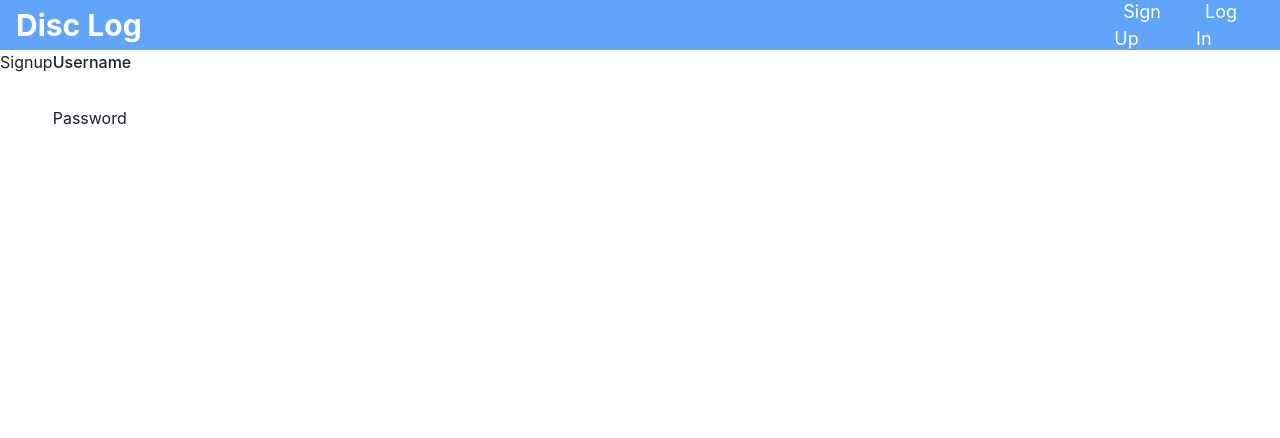
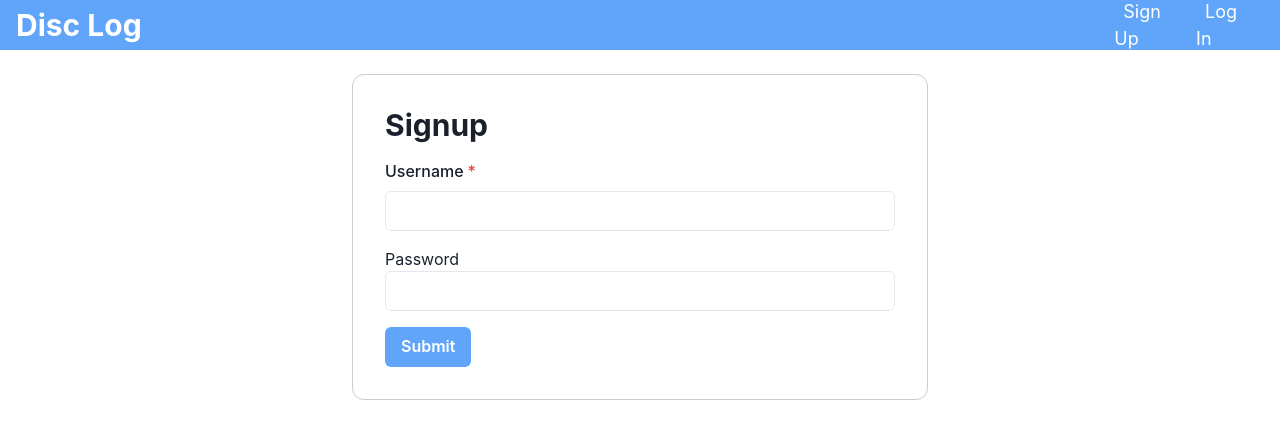
Before and after one commit to chris-jantzen/dg-bag-storage, a React (Create React App) app in the folder client/: page /signup in a window 1280 px wide. Shown: the top 438 px of the page. Built offline with nearby package versions, Linux system fonts and the light colour scheme.

Commit message:
Restructure client

```diff
--- a/client/package.json
+++ b/client/package.json
@@ -13,11 +13,13 @@
     "@types/node": "^12.0.0",
     "@types/react": "^17.0.0",
     "@types/react-dom": "^17.0.0",
+    "@types/react-query": "^1.2.9",
     "axios": "^0.21.1",
     "framer-motion": "^4",
     "lodash": "^4.17.21",
     "react": "^17.0.2",
     "react-dom": "^17.0.2",
+    "react-query": "^3.19.2",
     "react-router-dom": "^5.2.0",
     "react-scripts": "4.0.3",
     "web-vitals": "^1.0.1"
--- a/client/src/App.tsx
+++ b/client/src/App.tsx
@@ -2,7 +2,7 @@ import { BrowserRouter, Switch } from 'react-router-dom';
 
 import { BaseRoute, PrivateRoute, PublicRoute } from './utils/routerUtils';
 import { AuthContextProvider } from './store/contexts/authContext';
-import Bag from './views/bag/Bag';
+import Home from './views/home/Home';
 import Navbar from './components/navbar/Navbar';
 import Welcome from './views/welcome/Welcome';
 import Signup from './views/signup/Signup';
@@ -16,8 +16,8 @@ const App = () => {
           <Navbar />
           <Switch>
             <BaseRoute path='/' exact={true} />
-            <PrivateRoute path='/bag'>
-              <Bag />
+            <PrivateRoute path='/home'>
+              <Home />
             </PrivateRoute>
             <PublicRoute path='/welcome'>
               <Welcome />
--- /dev/null
+++ b/client/src/api/index.ts
@@ -0,0 +1,23 @@
+import axios, { Method, AxiosResponse } from 'axios';
+
+const api = axios.create({
+  // baseURL: process.env.REACT_APP_HOST_BACKEND
+  baseURL: 'http://localhost:5000', // TODO
+});
+
+const request = <T>(
+  method: Method,
+  url: string,
+  params: any
+): Promise<AxiosResponse<T>> => {
+  return api.request<T>({
+    method,
+    url,
+    params,
+  });
+};
+
+export const defaultQueryFn = async ({ queryKey }: any): Promise<unknown> => {
+  const data = await request(queryKey[0], queryKey[1], queryKey[2]);
+  return data;
+};
--- a/client/src/components/navbar/Navbar.tsx
+++ b/client/src/components/navbar/Navbar.tsx
@@ -20,7 +20,7 @@ const Navbar = () => {
           color='white'
           _hover={{ cursor: 'pointer' }}
           fontSize='3xl'
-          onClick={redirect('/bags')}
+          onClick={redirect('/home')}
         >
           Disc Log
         </Heading>
@@ -37,7 +37,7 @@ const Navbar = () => {
         }}
         h='100%'
       >
-        {auth.authenticated ? <SignedInNavItems /> : <SignedOutNavItems />}
+        {auth?.authenticated ? <SignedInNavItems /> : <SignedOutNavItems />}
       </UnorderedList>
     </Flex>
   );
--- a/client/src/index.tsx
+++ b/client/src/index.tsx
@@ -1,15 +1,13 @@
 import React from 'react';
 import ReactDOM from 'react-dom';
-import { ChakraProvider } from '@chakra-ui/react';
-import { theme } from './config/chakra_conf';
-import App from './App';
+// import App from './App';
 import reportWebVitals from './reportWebVitals';
+import IndexRouter from './router';
 
 ReactDOM.render(
   <React.StrictMode>
-    <ChakraProvider theme={theme}>
-      <App />
-    </ChakraProvider>
+    {/* <App /> */}
+    <IndexRouter />
   </React.StrictMode>,
   document.getElementById('root')
 );
--- /dev/null
+++ b/client/src/router/index.tsx
@@ -0,0 +1,55 @@
+import React, { Suspense, lazy } from 'react';
+import { QueryClient, QueryClientProvider } from 'react-query';
+import { defaultQueryFn } from '../api';
+import { ChakraProvider } from '@chakra-ui/react';
+import { theme } from '../assets/theme';
+import { BrowserRouter as Router, Route, Switch } from 'react-router-dom';
+import { BaseRoute, PrivateRoute, PublicRoute } from '../utils/routerUtils';
+import Home from '../views/home/Home';
+import Navbar from '../components/navbar/Navbar';
+import Signup from '../views/signup/Signup';
+import Login from '../views/login/Login';
+
+const Welcome = lazy(() => import('../views/welcome/Welcome'));
+
+const queryClient = new QueryClient({
+  defaultOptions: {
+    queries: {
+      queryFn: defaultQueryFn,
+    },
+  },
+});
+
+const IndexRouter: React.FC = () => {
+  return (
+    <QueryClientProvider client={queryClient}>
+      <ChakraProvider theme={theme}>
+        <Router>
+          <Navbar />
+          <Suspense fallback={<p>Loading...</p>}>
+            <Switch>
+              <Route
+                exact
+                // path={`${process.env.PUBLIC_URL}/`}
+                path='/welcome'
+                component={Welcome}
+              />
+              <BaseRoute path='/' exact={true} />
+              <PrivateRoute path='/home'>
+                <Home />
+              </PrivateRoute>
+              <PublicRoute path='/login'>
+                <Login />
+              </PublicRoute>
+              <PublicRoute path='/signup'>
+                <Signup />
+              </PublicRoute>
+            </Switch>
+          </Suspense>
+        </Router>
+      </ChakraProvider>
+    </QueryClientProvider>
+  );
+};
+
+export default IndexRouter;
--- a/client/src/utils/routerUtils.tsx
+++ b/client/src/utils/routerUtils.tsx
@@ -2,7 +2,7 @@ import React from 'react';
 import { Route, Redirect } from 'react-router-dom';
 import { pickBy } from 'lodash';
 import { useAuth } from '../store/contexts/authContext';
-import Bag from '../views/bag/Bag';
+import Bag from '../views/home/Home';
 import Welcome from '../views/welcome/Welcome';
 
 interface RouteInput {
@@ -21,7 +21,7 @@ const configureInput = (input: RouteInput) => {
 
 export const BaseRoute = (input: { path: string; exact: boolean }) => {
   const { auth } = useAuth();
-  return <Route {...input}>{auth.authenticated ? <Bag /> : <Welcome />}</Route>;
+  return <Route {...input}>{auth?.authenticated ? <Bag /> : <Welcome />}</Route>;
 };
 
 export const PublicRoute = ({ children, path, exact }: RouteInput) => {
@@ -35,7 +35,6 @@ export const PublicRoute = ({ children, path, exact }: RouteInput) => {
 export const PrivateRoute = (input: RouteInput) => {
   const { attrs, children } = configureInput(input);
   const { auth } = useAuth();
-  // console.log(auth);
   return (
     <Route
       {...attrs}
--- a/client/src/views/bag/Bag.tsx
+++ b/client/src/views/home/Home.tsx
@@ -1,11 +1,11 @@
 import { Flex } from '@chakra-ui/react';
 
-const Bag = () => {
+const Home = () => {
   return (
     <Flex>
-      <p>Bag</p>
+      <p>Home</p>
     </Flex>
   );
 };
 
-export default Bag;
+export default Home;
--- a/client/src/views/login/Login.tsx
+++ b/client/src/views/login/Login.tsx
@@ -1,6 +1,7 @@
 import React, { useState } from 'react';
 // import { login } from '../../../services/authService';
 import { handleChange } from '../../utils/utils';
+import { Button, Flex, FormControl, FormLabel, Heading, Input } from '@chakra-ui/react';
 
 const Login = () => {
   const [username, setUsername] = useState<string>('');
@@ -19,29 +20,34 @@ const Login = () => {
   };
 
   return (
-    <div>
-      <h2>Log In</h2>
+    <Flex justify='center' pt='6'>
+      <Flex direction='column' w='45%' border='1px solid #ccc' p='8' borderRadius='xl'>
+        <Heading fontSize='3xl'>Log In</Heading>
         <form onSubmit={onSubmit}>
-        <div className='username'>
-          <label htmlFor='username'>Username</label>
-          <input
+          <FormControl my='4' isRequired>
+            <FormLabel htmlFor='username'>Username</FormLabel>
+            <Input
               type='text'
               name='username'
               id='username'
               onChange={handleChange(setUsername)}
             />
-        </div>
-        <div className='password'>
-          <label htmlFor='password'>Username</label>
-          <input
+          </FormControl>
+          <FormControl mb='4' isRequired>
+            <FormLabel htmlFor='password'>Password</FormLabel>
+            <Input
               type='text'
               name='password'
               id='password'
               onChange={handleChange(setPassword)}
             />
-        </div>
+          </FormControl>
+          <Button type='submit' background='primary.300' color='white'>
+            Submit
+          </Button>
         </form>
-    </div>
+      </Flex>
+    </Flex>
   );
 };
 
--- a/client/src/views/signup/Signup.tsx
+++ b/client/src/views/signup/Signup.tsx
@@ -1,4 +1,4 @@
-import { Flex, FormControl, FormLabel } from '@chakra-ui/react';
+import { Button, Flex, FormControl, FormLabel, Heading, Input } from '@chakra-ui/react';
 import React, { useState } from 'react';
 // import { signup } from '../../../services/authService';
 import { handleChange } from '../../utils/utils';
@@ -13,30 +13,34 @@ const Signup = () => {
     // signup(username, password);
   };
 
-  // Todo
   return (
-    <Flex>
-      <h2>Signup</h2>
-      <FormControl>
-        <div className='username'>
+    <Flex justify='center' pt='6'>
+      <Flex direction='column' w='45%' border='1px solid #ccc' p='8' borderRadius='xl'>
+        <Heading fontSize='3xl'>Signup</Heading>
+        <form onSubmit={handleSubmit}>
+          <FormControl my='4' isRequired>
             <FormLabel htmlFor='username'>Username</FormLabel>
-          <input
+            <Input
               type='text'
               name='username'
               id='username'
               onChange={handleChange(setUsername)}
             />
-        </div>
-        <div className='password'>
+          </FormControl>
+          <FormControl mb='4' isRequired>
             <label htmlFor='password'>Password</label>
-          <input
+            <Input
               type='text'
               name='password'
               id='password'
               onChange={handleChange(setPassword)}
             />
-        </div>
           </FormControl>
+          <Button type='submit' background='primary.300' color='white'>
+            Submit
+          </Button>
+        </form>
+      </Flex>
     </Flex>
   );
 };
```
Also changed, not shown: client/src/assets/theme/index.ts (renamed from client/src/config/chakra_conf.ts), 1 other file (tests, documents, lock files or other folders). Lines whose indentation alone changed are shown as unchanged.
